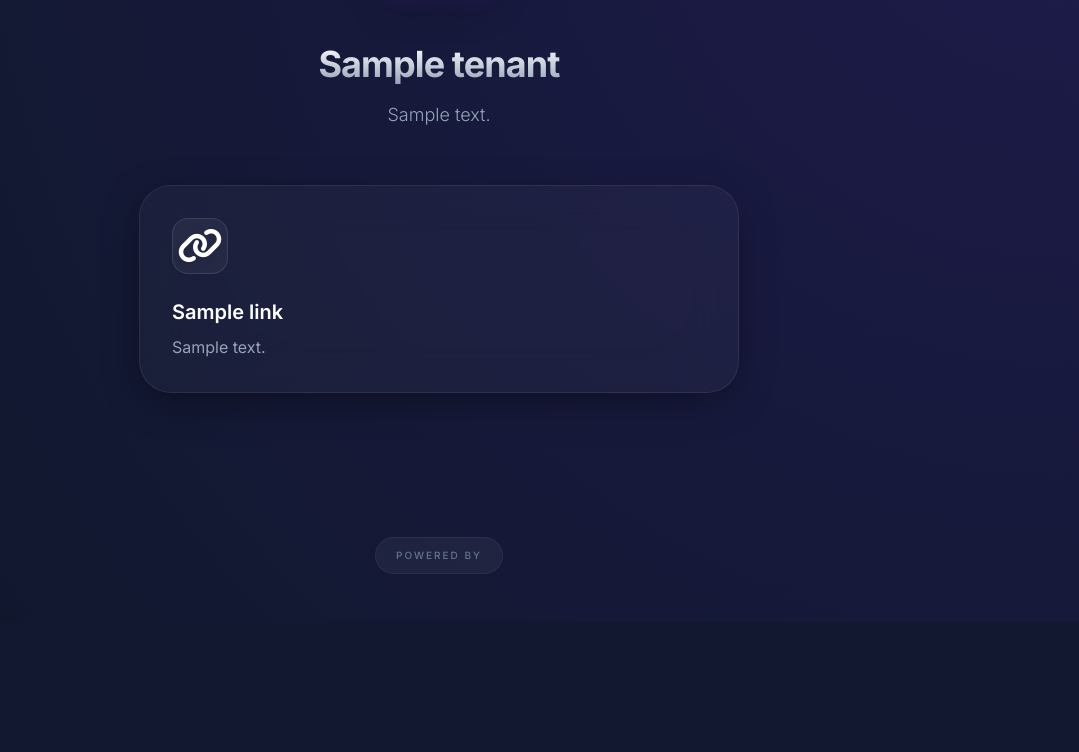
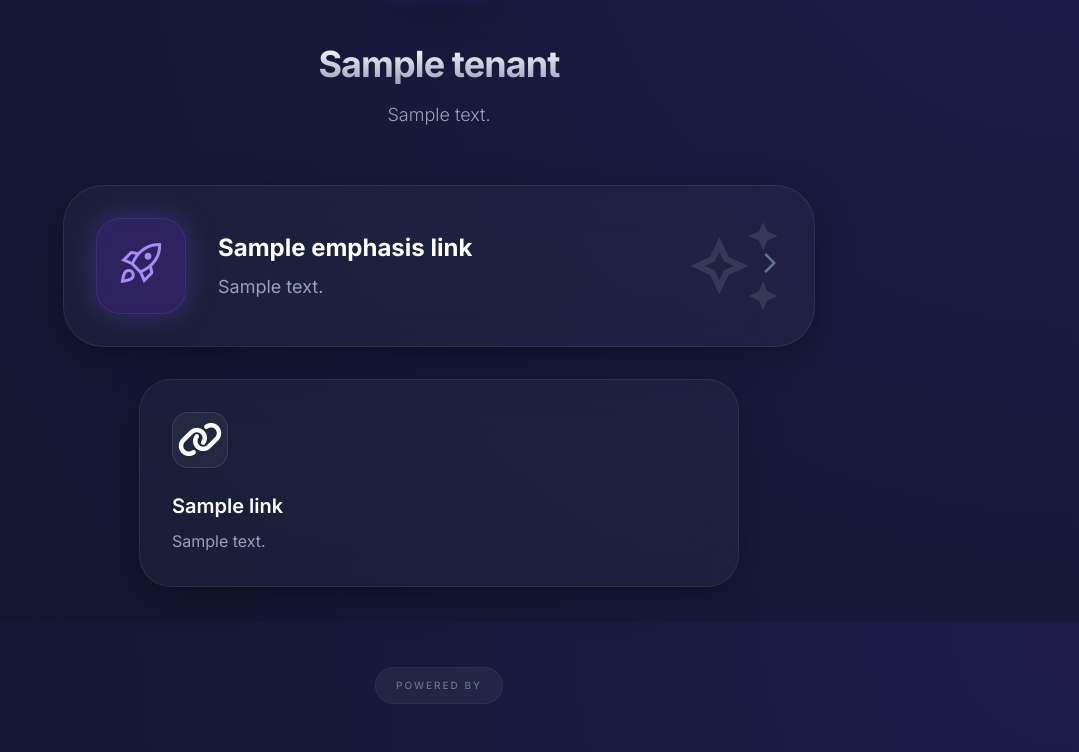
Before and after one commit to Linkeer-Inc/linkhub, a Python web app: template links/templates/links.html in a window 1280 px wide. Shown: the part 178-930 px from the top of the page, without its empty margins (201-1280 px from the left). Before the commit the page ends 752 px from the top, so only its background shows below. Run offline with Jinja, Linux system fonts and the light colour scheme; the template is opened without the code that fills it: most values are stand-ins (such as "Sample title", 1, 10 or a date in 2020); grey boxes marked "Sample" are stand-in pictures; some libraries are stand-ins or nearby versions.

Commit message:
fix: links priority

```diff
--- a/linkhub/context_processors.py
+++ b/linkhub/context_processors.py
@@ -5,10 +5,14 @@ def tenant(request):
     try:
         domainFromRequest, _ = split_domain_port(request.get_host())
         domain = request.tenant.domains.filter(domain=domainFromRequest).first()
+        links = domain.links.filter(emphasis=False)
+        links_with_emphasis = domain.links.filter(emphasis=True)
 
         return {
             "tenant": getattr(request, "tenant", None),
             "domain": domain,
+            "links": links,
+            "links_with_emphasis": links_with_emphasis,
             "APP_NAME": "LinkHub"
         }
     except:
--- a/links/templates/links.html
+++ b/links/templates/links.html
@@ -126,13 +126,10 @@
           {{ tenant.description }}
         </p>
       </div>
-      <div class="dynamic-links-container">
-
-        {% for link in domain.links.all %}
-
-        {% if link.emphasis %}
+        <div>
+            {% for emphasis_link in links_with_emphasis %}
                     <a
-          class="group glass-card block p-8 rounded-[2.5rem] relative overflow-hidden"
+              class="group mb-8 glass-card block p-8 rounded-[2.5rem] relative overflow-hidden"
               href="#"
             >
               <div
@@ -152,11 +149,11 @@
                 </div>
                 <div class="flex-1">
                   <div class="flex items-center gap-3 mb-2">
-                <h2 class="text-2xl font-bold">{{ link.name }}</h2>
+                    <h2 class="text-2xl font-bold">{{ emphasis_link.name }}</h2>
 
                   </div>
                   <p class="text-slate-400 leading-relaxed text-lg">
-                {{ link.description }}
+                    {{ emphasis_link.description }}
                   </p>
                 </div>
                 <div class="hidden md:block">
@@ -167,8 +164,12 @@
                 </div>
               </div>
             </a>
+            {% endfor %}
+        </div>
 
-        {% else %}
+        <div class="dynamic-links-container">
+        {% for link in links %}
+
              <a
           target="_blank"
           class="group glass-card p-8 rounded-[2rem] flex flex-col gap-6"
@@ -201,7 +202,6 @@
             </p>
           </div>
         </a>
-        {% endif %}
         {% endfor %}
       </div>
     </main>
```
Lines whose indentation alone changed are shown as unchanged.
